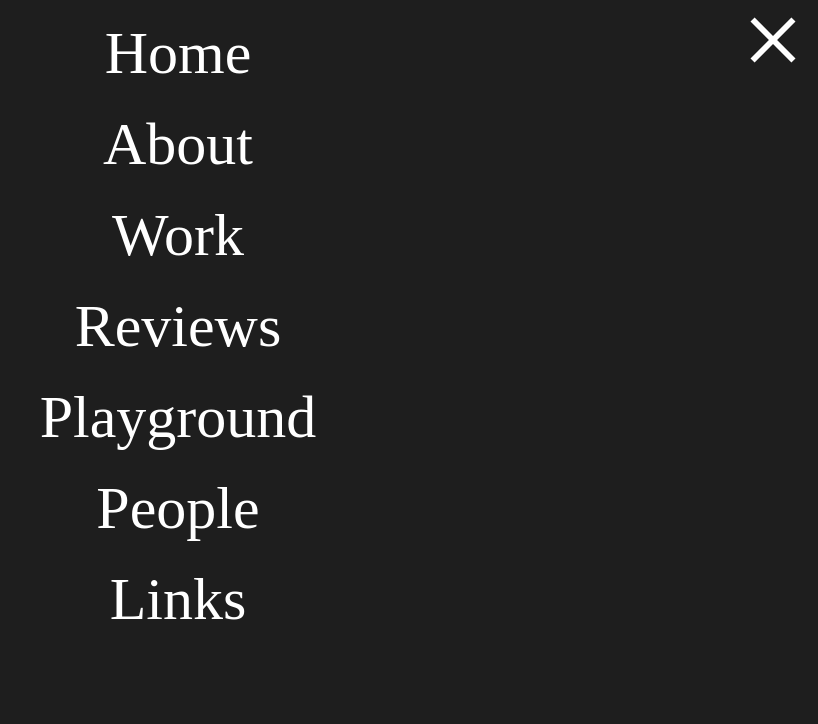
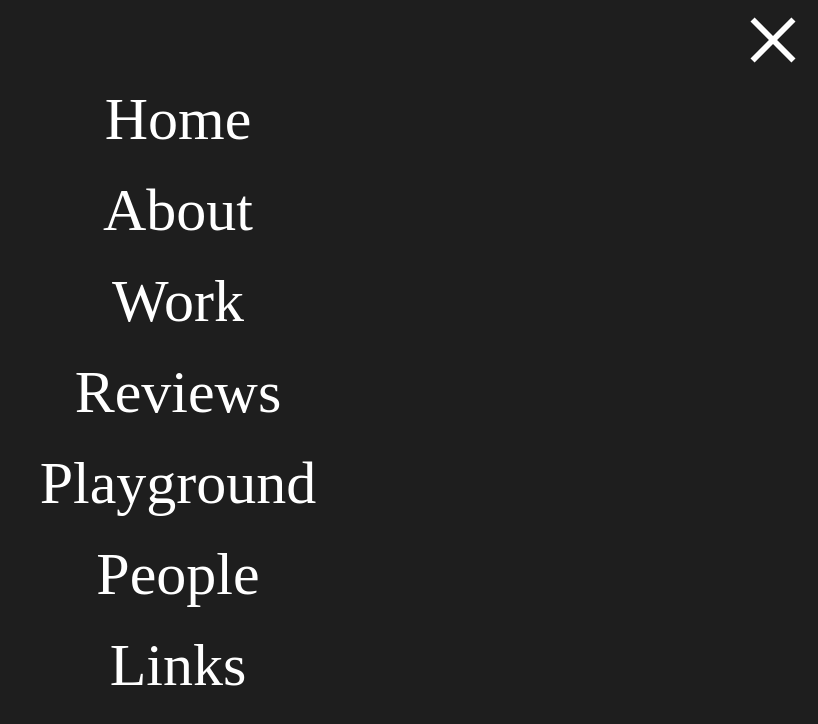
Before and after one commit to eugelogic/emerald, a Next.js app: page /menu in a window 1280 px wide. Shown: the top 724 px of the page, without its empty margins (462-1280 px from the left). Built offline with nearby package versions, Linux system fonts and the light colour scheme; a web font is replaced by a local one.

Commit message:
Edit style of Menu page

```diff
--- a/styles/Menu.module.css
+++ b/styles/Menu.module.css
@@ -4,6 +4,12 @@
     position: absolute;
     right: 1rem;
     top: 1rem;
+}
+.navHack {
+    height: 100vh;
+    display: flex;
+    flex-direction: column;
+    justify-content: center;
 }
 .navHack ul {
     list-style: none;
@@ -19,6 +25,10 @@
     font-size: 12vw;
     line-height: 1.25;
 }
+.navHack ul li a:hover,
+.navHack ul li a:focus {
+    color: magenta;
+}
 @media (min-width: 510px) {
     .navHack ul li a {
         font-size: 3.75rem;
```
